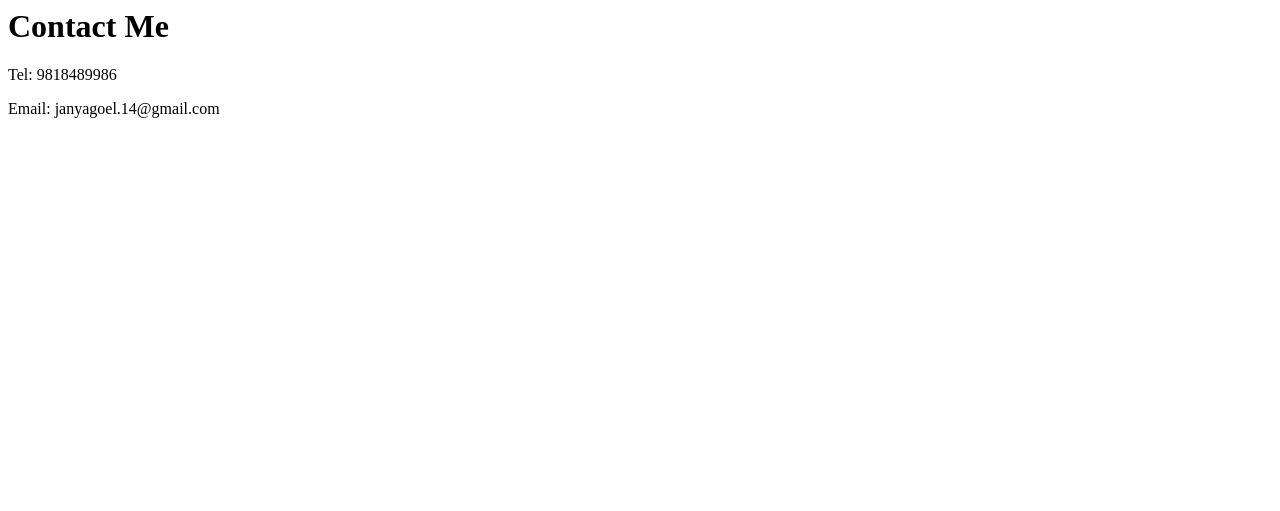
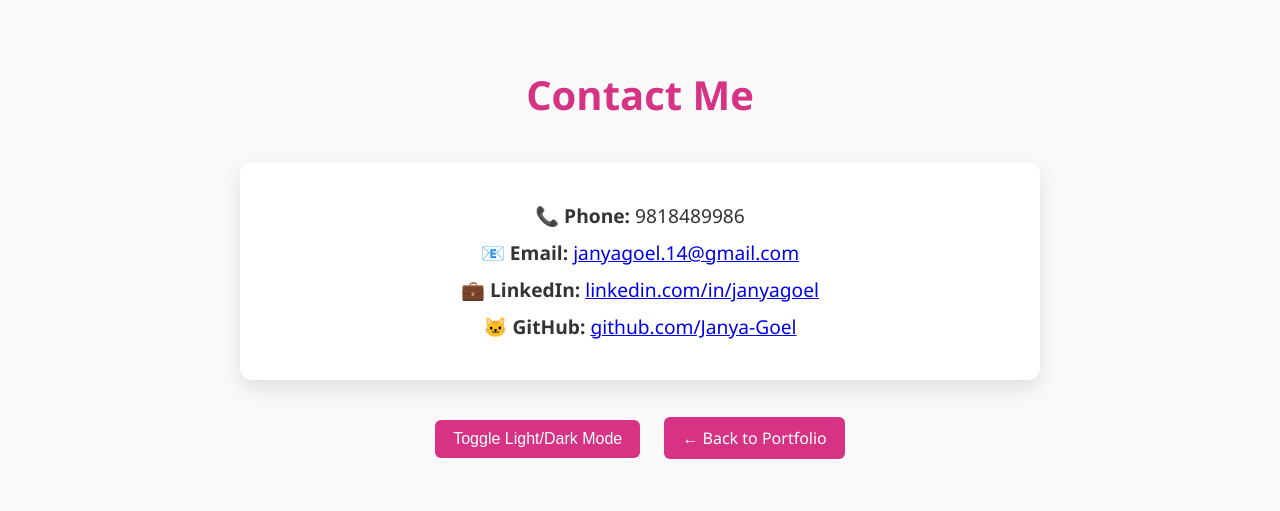
Before and after one commit to Janya-Goel/HTML-PORTFOLIO, a plain HTML site: page public/contact.html in a window 1280 px wide. Drawn offline with Linux system fonts and the light colour scheme.

Commit message:
Update contact.html

```diff
--- a/public/contact.html
+++ b/public/contact.html
@@ -1,3 +1,118 @@
-<h1>Contact Me</h1>
-<p>Tel: 9818489986</p>
-<p>Email: janyagoel.14@gmail.com</p>
+<!DOCTYPE html>
+<html lang="en">
+<head>
+  <meta charset="UTF-8" />
+  <meta name="viewport" content="width=device-width, initial-scale=1.0"/>
+  <title>Contact Me</title>
+  <style>
+    body {
+      font-family: 'Segoe UI', sans-serif;
+      background-color: #f9f9f9;
+      color: #333;
+      padding: 40px 20px;
+      max-width: 800px;
+      margin: auto;
+      transition: all 0.3s ease;
+    }
+
+    h1 {
+      font-size: 2.5rem;
+      color: #d63384;
+      text-align: center;
+      margin-bottom: 40px;
+    }
+
+    .card {
+      background-color: #fff;
+      padding: 30px;
+      border-radius: 12px;
+      box-shadow: 0 8px 20px rgba(0,0,0,0.1);
+      text-align: center;
+      margin-bottom: 20px;
+    }
+
+    .card p {
+      font-size: 1.2rem;
+      margin: 10px 0;
+    }
+
+    .button-container {
+      text-align: center;
+      margin-top: 30px;
+    }
+
+    button, .back-link {
+      background-color: #d63384;
+      color: white;
+      border: none;
+      padding: 10px 18px;
+      margin: 10px;
+      font-size: 1rem;
+      border-radius: 6px;
+      cursor: pointer;
+      text-decoration: none;
+      transition: background-color 0.3s ease;
+    }
+
+    button:hover, .back-link:hover {
+      background-color: #ad1d65;
+    }
+
+    /* Dark mode */
+    .dark {
+      background-color: #1a1a1a;
+      color: #e2e2e2;
+    }
+
+    .dark .card {
+      background-color: #2c2c2c;
+      color: #e2e2e2;
+    }
+
+    .dark h1 {
+      color: #ffc107;
+    }
+
+    .dark button, .dark .back-link {
+      background-color: #ffc107;
+      color: #1a1a1a;
+    }
+
+    .dark button:hover, .dark .back-link:hover {
+      background-color: #e0a800;
+    }
+   .dark a {
+     color: white;
+  text-decoration: none;
+}
+
+.dark a:hover {
+  color: #ddd; /* subtle hover effect */
+}
+
+    }
+  </style>
+</head>
+<body>
+  <h1>Contact Me</h1>
+
+  <div class="card">
+    <p><strong>📞 Phone:</strong> 9818489986</p>
+    <p><strong>📧 Email:</strong> <a href="mailto:janyagoel.14@gmail.com">janyagoel.14@gmail.com</a></p>
+    <p><strong>💼 LinkedIn:</strong> <a href="https://www.linkedin.com/in/janyagoel target="_blank">linkedin.com/in/janyagoel</a></p>
+    <p><strong>🐱 GitHub:</strong> <a href="hhttps://github.com/Janya-Goel" target="_blank">github.com/Janya-Goel</a></p>
+</div>
+
+
+  <div class="button-container">
+    <button id="themeToggle">Toggle Light/Dark Mode</button>
+    <a href="../index.html" class="back-link">← Back to Portfolio</a>
+  </div>
+
+  <script>
+    document.getElementById("themeToggle").addEventListener("click", () => {
+      document.body.classList.toggle("dark");
+    });
+  </script>
+</body>
+</html>
```
